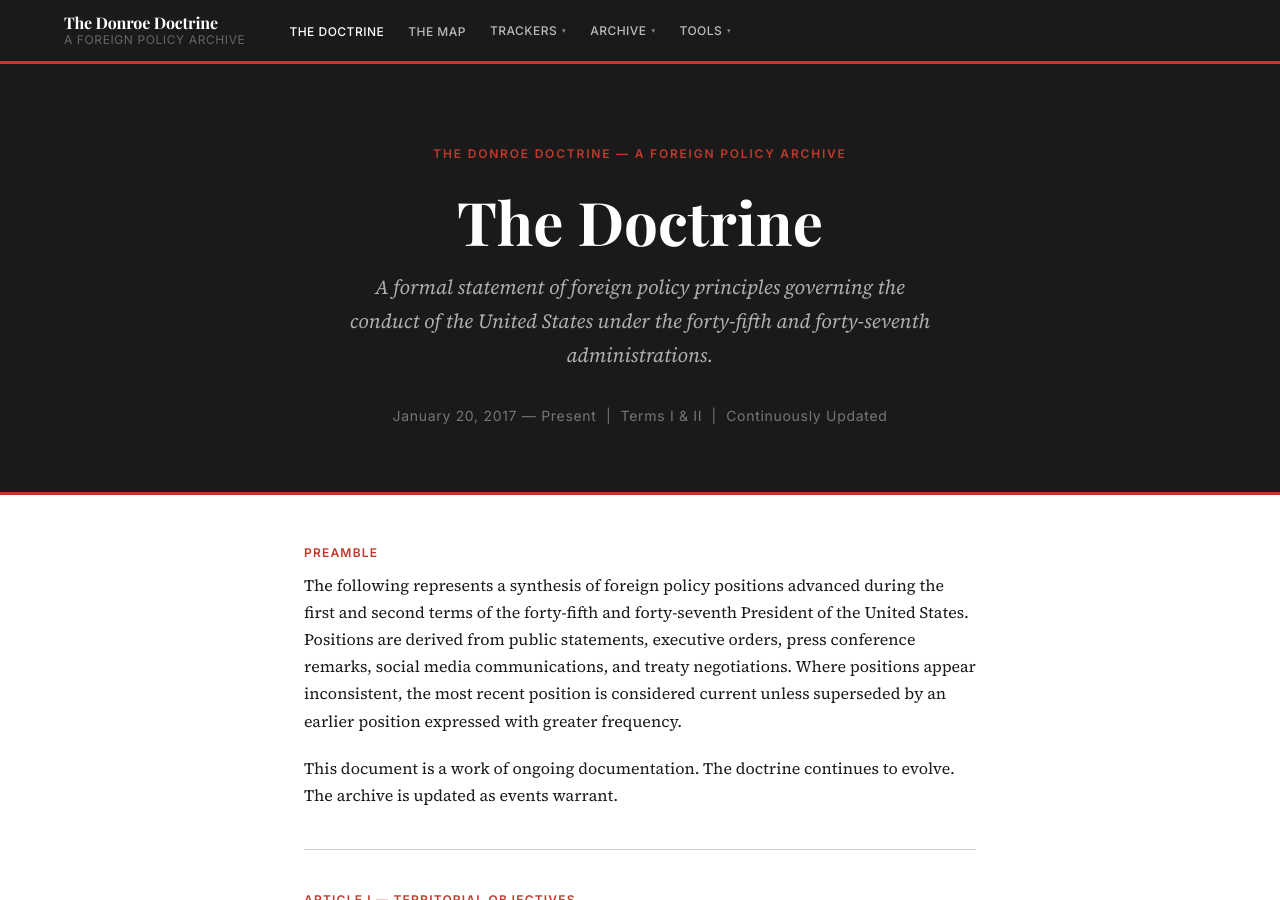
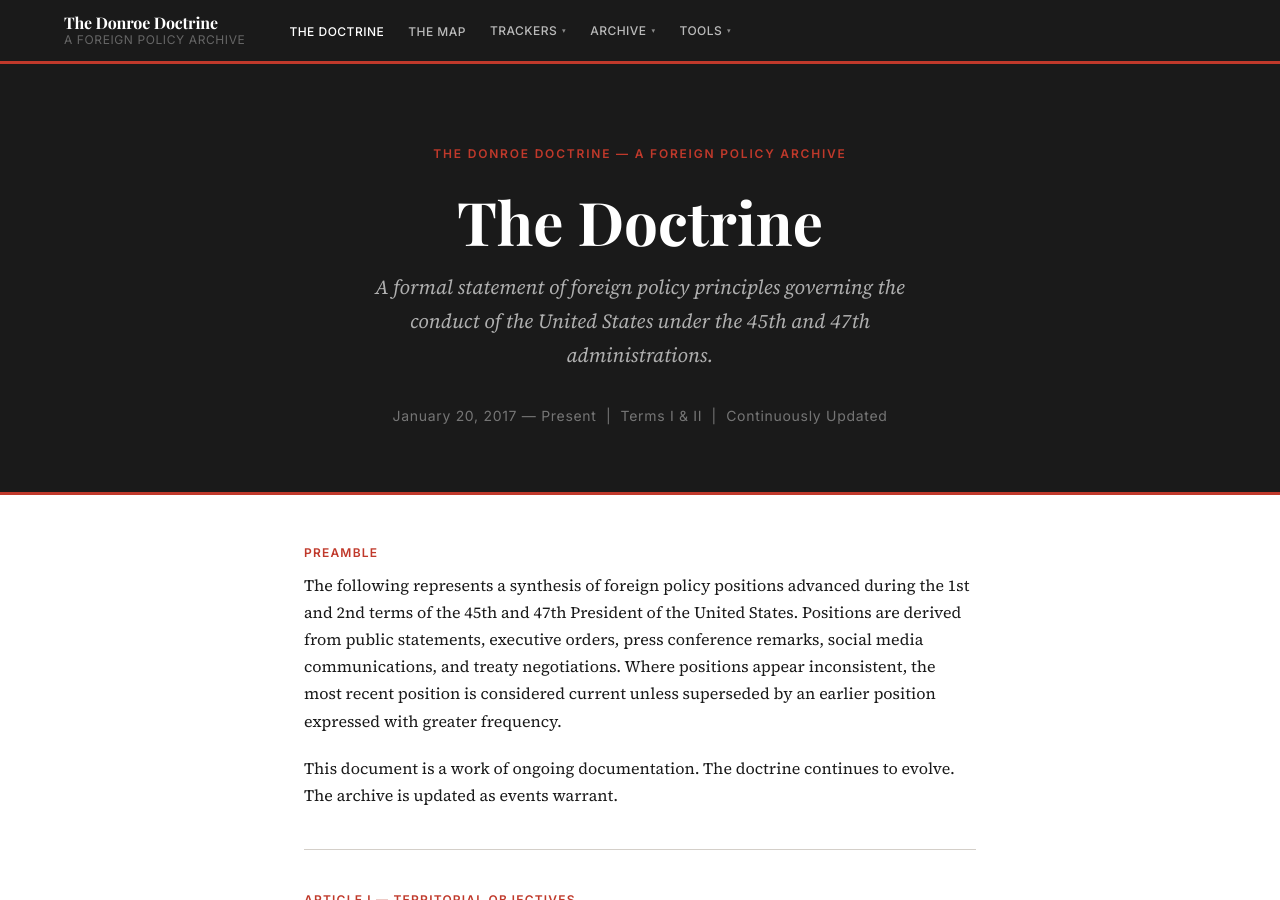
Before and after one commit to dtgara/donroe-doctrine, a Jekyll site: the page built from index.md, in a window 1280 px wide and 900 px high. Built offline with Jekyll 4.4.1, drawn with Linux system fonts in a browser that asks for light colours; some web fonts are replaced; some of the changed text lies outside the part shown.

Commit message:
Homepage: use 45th/47th numerals instead of spelled-out ordinals

```diff
--- a/index.md
+++ b/index.md
@@ -9,7 +9,7 @@ body_class: page-doctrine
   <h1 class="doctrine-hero-title">The Doctrine</h1>
   <p class="doctrine-hero-subtitle">
     A formal statement of foreign policy principles governing the conduct
-    of the United States under the forty-fifth and forty-seventh administrations.
+    of the United States under the 45th and 47th administrations.
   </p>
   <p class="doctrine-hero-meta">January 20, 2017 — Present &nbsp;|&nbsp; Terms I &amp; II &nbsp;|&nbsp; Continuously Updated</p>
 </div>
@@ -19,8 +19,7 @@ body_class: page-doctrine
   <div class="doctrine-clause">
     <p class="doctrine-clause-number">Preamble</p>
     <p>
-      The following represents a synthesis of foreign policy positions advanced during the first and
-      second terms of the forty-fifth and forty-seventh President of the United States.
+      The following represents a synthesis of foreign policy positions advanced during the 1st and 2nd terms of the 45th and 47th President of the United States.
       Positions are derived from public statements, executive orders, press conference remarks,
       social media communications, and treaty negotiations. Where positions appear inconsistent,
       the most recent position is considered current unless superseded by an earlier position
@@ -110,8 +109,8 @@ body_class: page-doctrine
     <p class="doctrine-clause-number">Appendix of Clarifications</p>
     <h2>A Note on Positions That Have Since Been Revised</h2>
     <p>
-      Certain positions advanced during the first term have been superseded by positions
-      advanced during the second term, and vice versa. The Contradiction Tracker maintains
+      Certain positions advanced during the 1st term have been superseded by positions
+      advanced during the 2nd term, and vice versa. The Contradiction Tracker maintains
       a comprehensive record of such revisions. Users seeking to reconcile apparently conflicting
       positions are referred to that section.
     </p>
```
